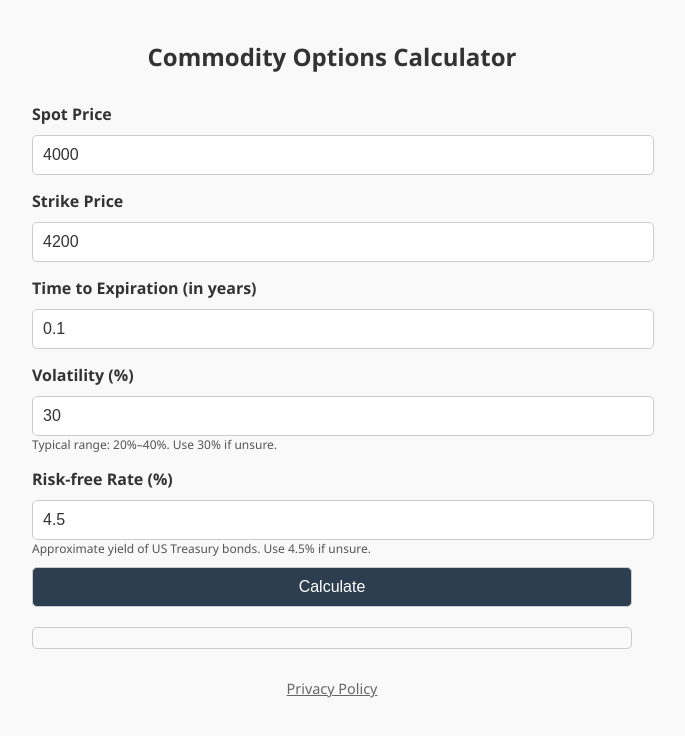
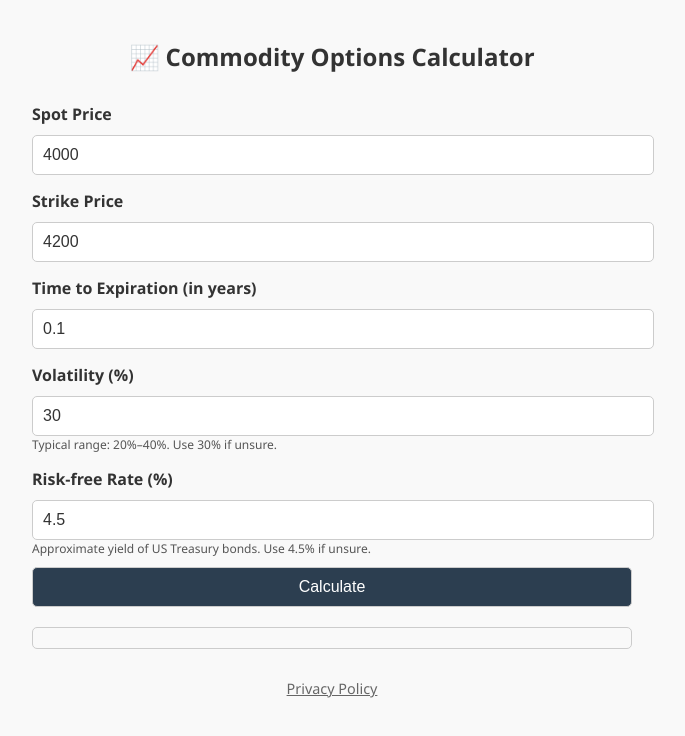
Before and after one commit to MartinColaF/commodity-options-calculator, a plain HTML site: page index.html in a window 1280 px wide. Shown: the whole page, without its empty margins (308-993 px from the left). Drawn offline with Linux system fonts and the light colour scheme.

Commit message:
Update index.html

```diff
--- a/index.html
+++ b/index.html
@@ -104,7 +104,7 @@
 </head>
 <body>
 
-  <h2>Commodity Options Calculator</h2>
+  <h2>📈 Commodity Options Calculator</h2>
 
   <label for="spot">Spot Price</label>
   <input type="number" id="spot" value="4000">
```
